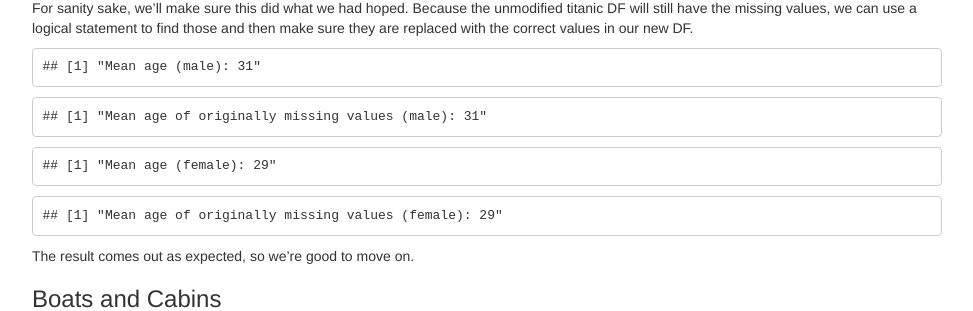
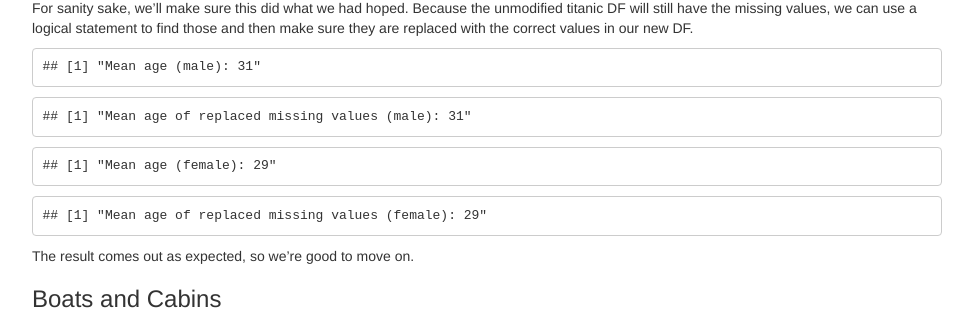
Before and after one commit to elShambler/elShambler.github.io, a Jekyll site: the page titanic_refine.html, which Jekyll copies as it is, in a window 1280 px wide and 900 px high, scrolled down 1538 px. Shown: the part 151-462 px from the top of the window, without its empty margins (153-1126 px from the left). Built offline with Jekyll 4.4.1, drawn with Linux system fonts in a browser that asks for light colours.

Commit message:
Clarity added to output

```diff
--- a/titanic_refine.html
+++ b/titanic_refine.html
@@ -135,9 +135,9 @@ fare_mean &lt;- round(
          )</code></pre>
 <p>For sanity sake, we’ll make sure this did what we had hoped. Because the unmodified titanic DF will still have the missing values, we can use a logical statement to find those and then make sure they are replaced with the correct values in our new DF.</p>
 <pre><code>## [1] &quot;Mean age (male): 31&quot;</code></pre>
-<pre><code>## [1] &quot;Mean age of originally missing values (male): 31&quot;</code></pre>
+<pre><code>## [1] &quot;Mean age of replaced missing values (male): 31&quot;</code></pre>
 <pre><code>## [1] &quot;Mean age (female): 29&quot;</code></pre>
-<pre><code>## [1] &quot;Mean age of originally missing values (female): 29&quot;</code></pre>
+<pre><code>## [1] &quot;Mean age of replaced missing values (female): 29&quot;</code></pre>
 <p>The result comes out as expected, so we’re good to move on.</p>
 </div>
 <div id="boats-and-cabins" class="section level3">
```
